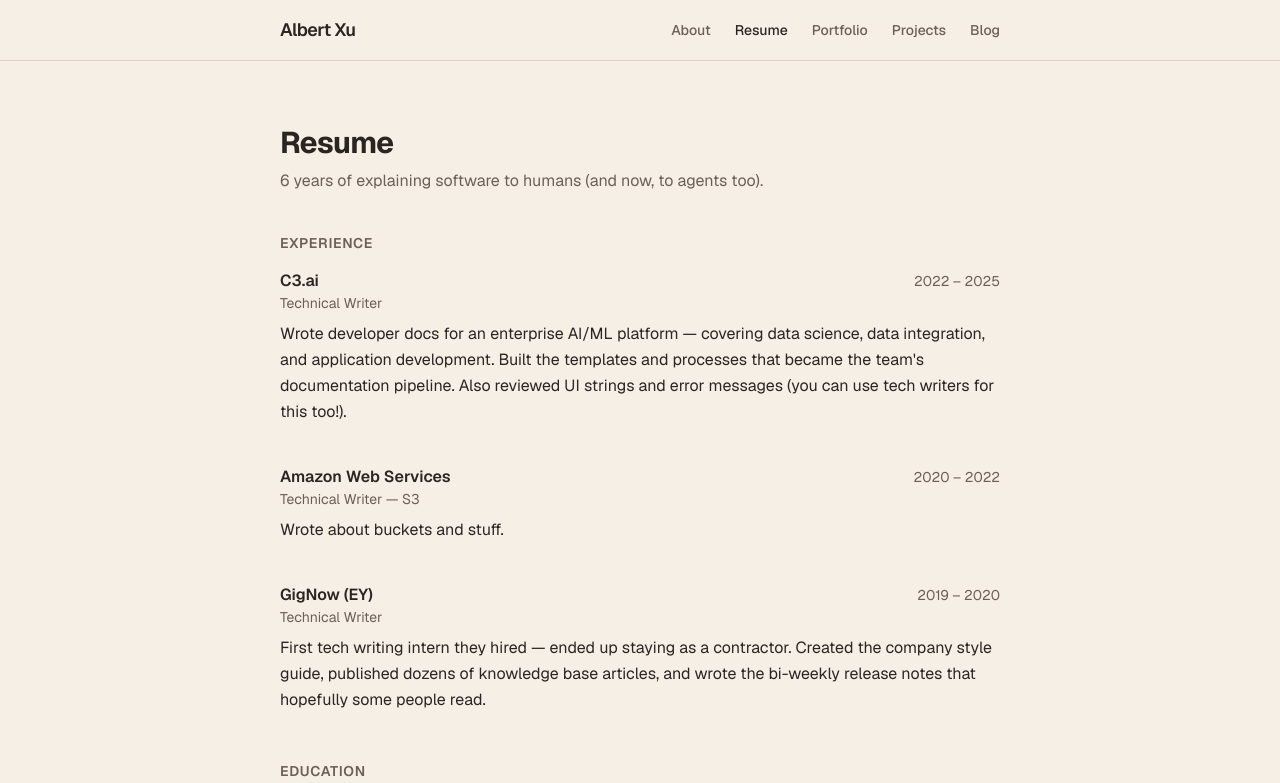
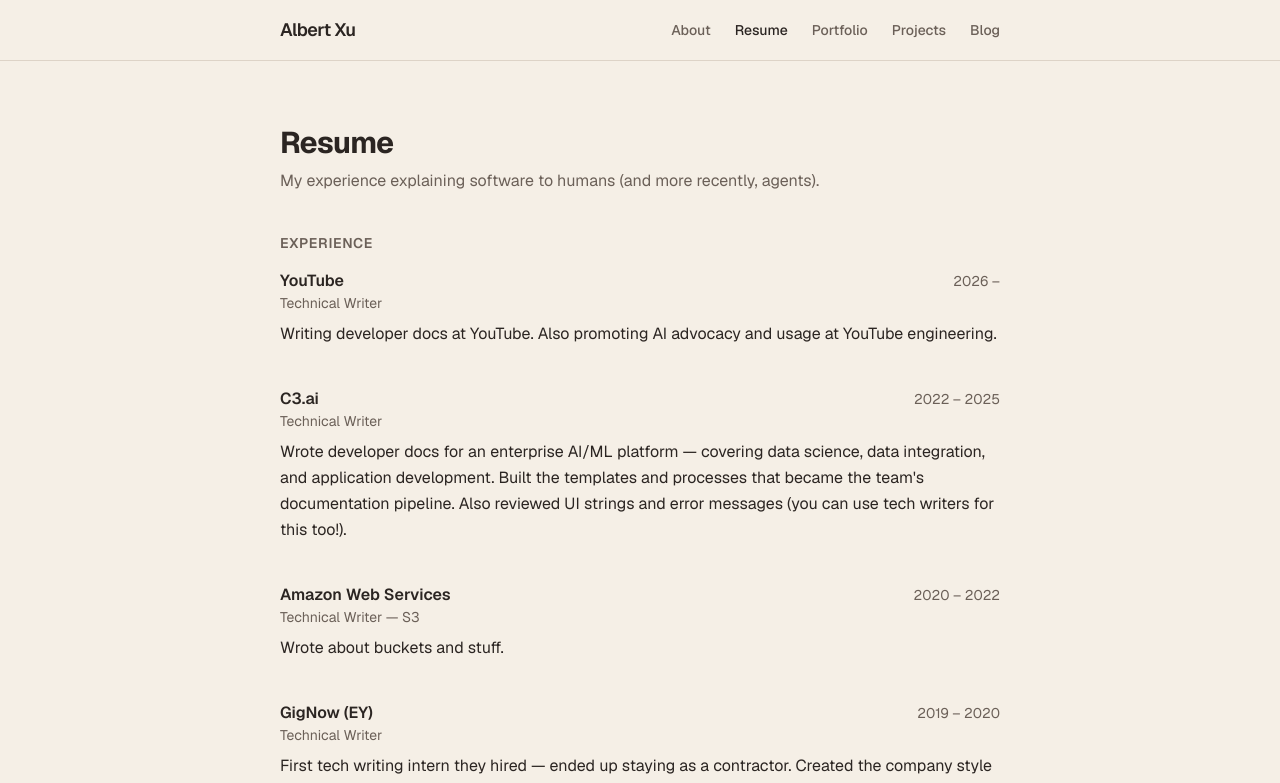
Before and after one commit to xu-albert/albertxu-com, a Next.js app: page /resume in a window 1280 px wide. Shown: the top 783 px of the page. Built offline with nearby package versions, Linux system fonts and the light colour scheme.

Commit message:
feat(resume): add YouTube experience and update intro copy (#28)
* Update resume intro and add YouTube experience

* no-mistakes(document): verify docs and lint for resume update

```diff
--- a/content/updates.mdx
+++ b/content/updates.mdx
@@ -9,6 +9,7 @@
 
 ## November 2026
 
+- Updated [resume](/resume) with YouTube experience
 - Added archived PDF mirrors for the C3.ai and AWS writing samples on the [portfolio](/portfolio) page
 - Refreshed the home page
 
--- a/src/app/resume/page.tsx
+++ b/src/app/resume/page.tsx
@@ -7,7 +7,7 @@ export default function Resume() {
     <div className="mx-auto max-w-3xl px-6 py-16">
       <h1 className="text-3xl font-bold tracking-tight">Resume</h1>
       <p className="mt-2 text-muted">
-        6 years of explaining software to humans (and now, to agents too).
+        My experience explaining software to humans (and more recently, agents).
       </p>
 
       <section className="mt-10">
@@ -15,6 +15,17 @@ export default function Resume() {
           Experience
         </h2>
         <ol className="mt-4 space-y-10">
+          <li>
+            <div className="flex items-baseline justify-between">
+              <h3 className="font-semibold">YouTube</h3>
+              <span className="text-sm text-muted">2026 &ndash;</span>
+            </div>
+            <p className="text-sm text-muted">Technical Writer</p>
+            <p className="mt-2 leading-relaxed">
+              Writing developer docs at YouTube. Also promoting AI advocacy and
+              usage at YouTube engineering.
+            </p>
+          </li>
           <li>
             <div className="flex items-baseline justify-between">
               <h3 className="font-semibold">C3.ai</h3>
```
Also changed, not shown: 1 other file (tests, documents, lock files or other folders).
